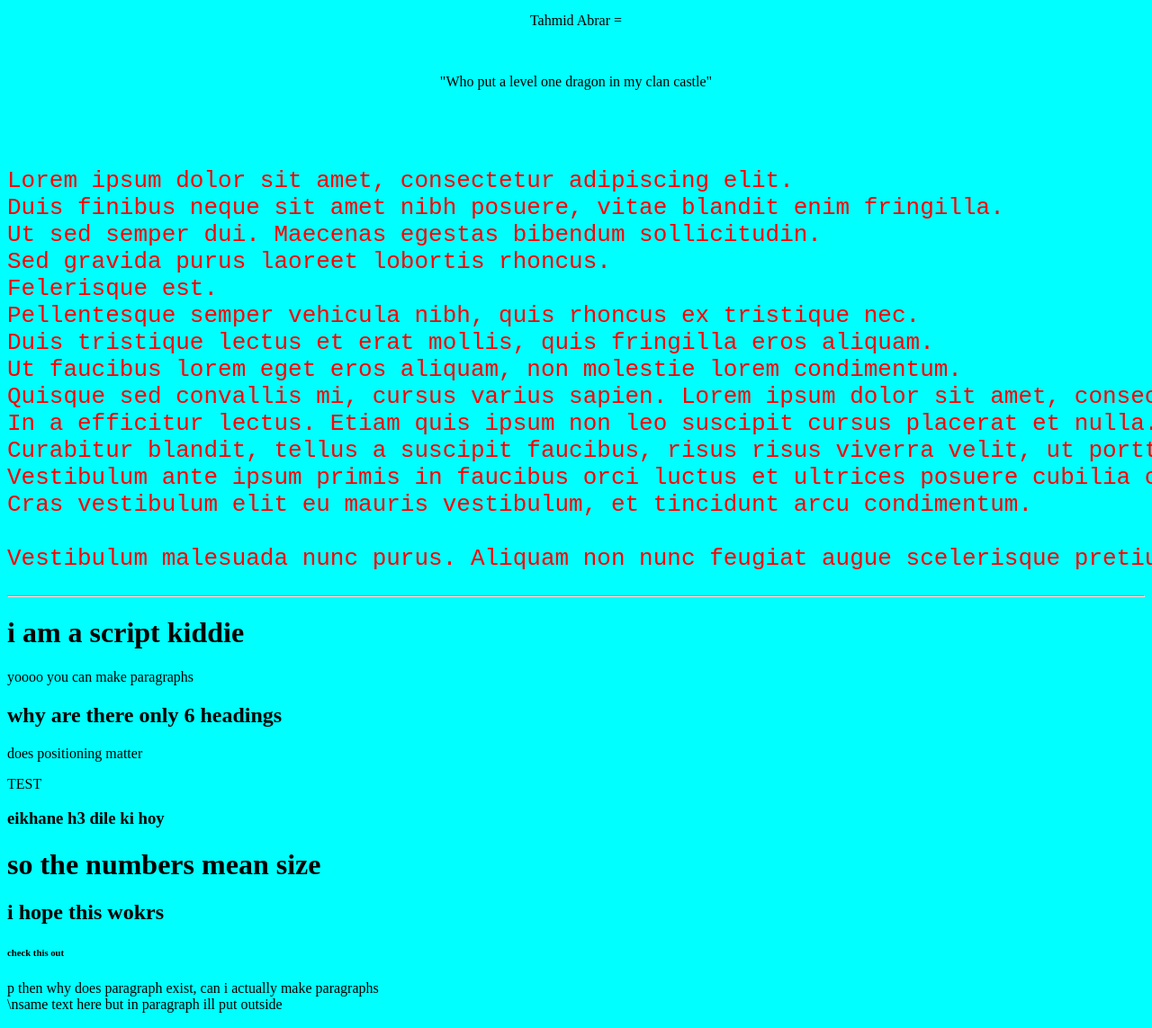
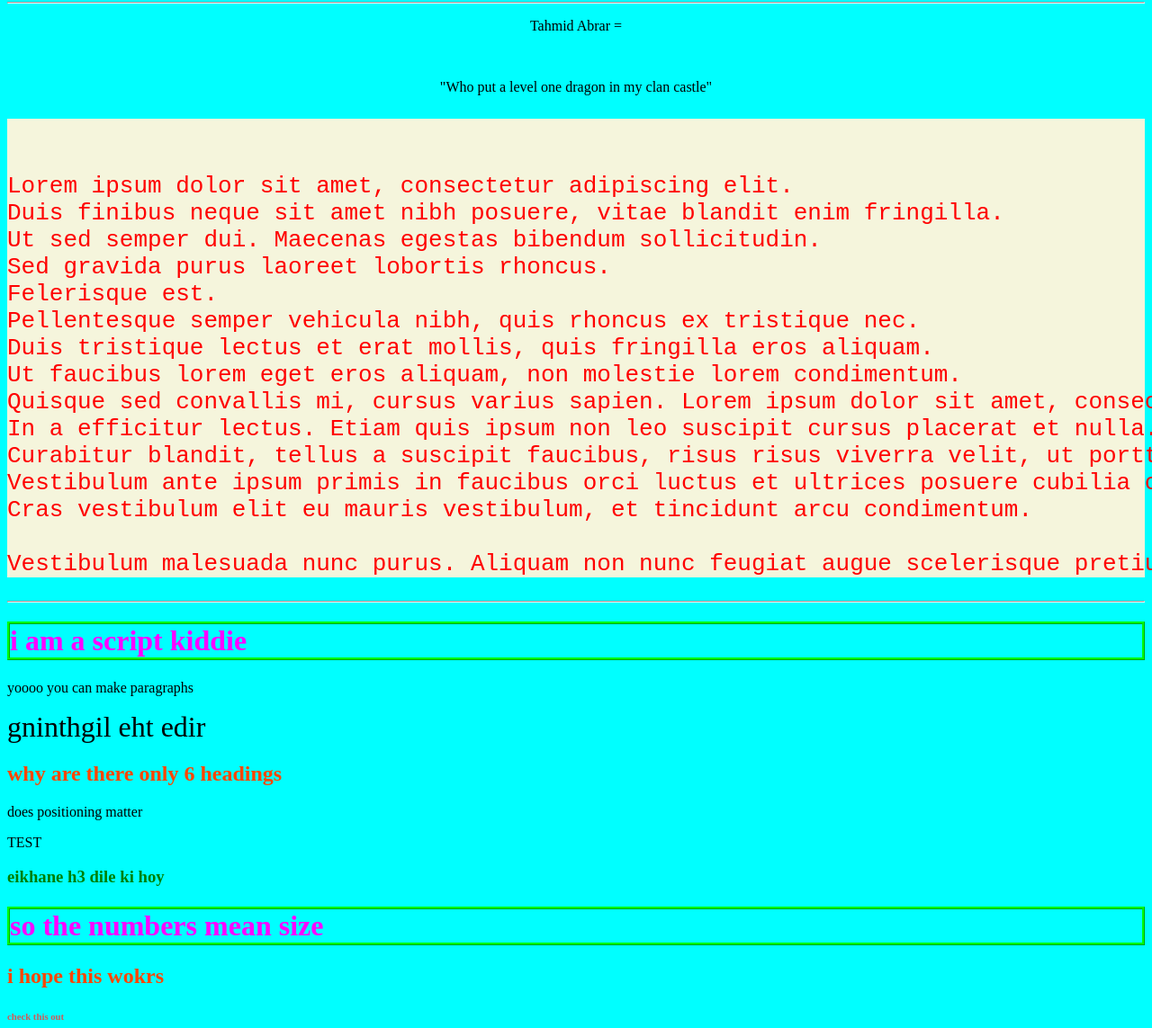
Before and after one commit to megaeonise/DoEWebsite, a plain HTML site: page index.html in a window 1280 px wide. Shown: the part 368-1511 px from the top of the page at 90% size. Drawn offline with Linux system fonts and the light colour scheme.

Commit message:
more css learning + external css file added

```diff
--- a/index.html
+++ b/index.html
@@ -2,13 +2,17 @@
 <html lang="en">
 <head>
 <title>T T T TEST T T T T TEST rikth try again</title>
+<link rel="stylesheet" href="styles.css">
+<style>
+    h1 {color:magenta;border-style: ridge;border-color: lime;}
+</style>
 </head>
 <body style="background-color:rgb(0, 255, 255);">
 <h1 style="font-size:100px;font-family:'Times New Roman';text-align: center;">Large text<br>It was something else before</h1>
 <hr>
 <p style="text-align: center">Tahmid Abrar =</p><br>
 <blockquote style="text-align:center;">"Who put a level one dragon in my clan castle"</blockquote>
-<pre style="color:red;font-size: 200%;">
+<pre style="color:red;font-size: 200%;background-color: beige;">
 
 
 Lorem ipsum dolor sit amet, consectetur adipiscing elit.
@@ -30,6 +34,8 @@ Vestibulum malesuada nunc purus. Aliquam non nunc feugiat augue scelerisque pret
 <hr>
 <h1>i am a script kiddie</h1>
 <p title="im zanza dhim tenenenenene tenenen tenenenenen dinenenen">yoooo you can make paragraphs</p>
+<!--this is commenting-->
+<bdo dir="rtl" style="font-size:200%"> ride the lightning</bdo>
 
 <h2>why are there only 6 headings</h2>
 
--- /dev/null
+++ b/styles.css
@@ -0,0 +1,19 @@
+h2 {
+ color: orangered;
+}
+
+h3 {
+ color: green;
+}
+
+h4 {
+ color: purple;
+}
+
+h5 {
+ color: indigo;
+}
+
+h6 {
+ color: indianred;
+}
```
